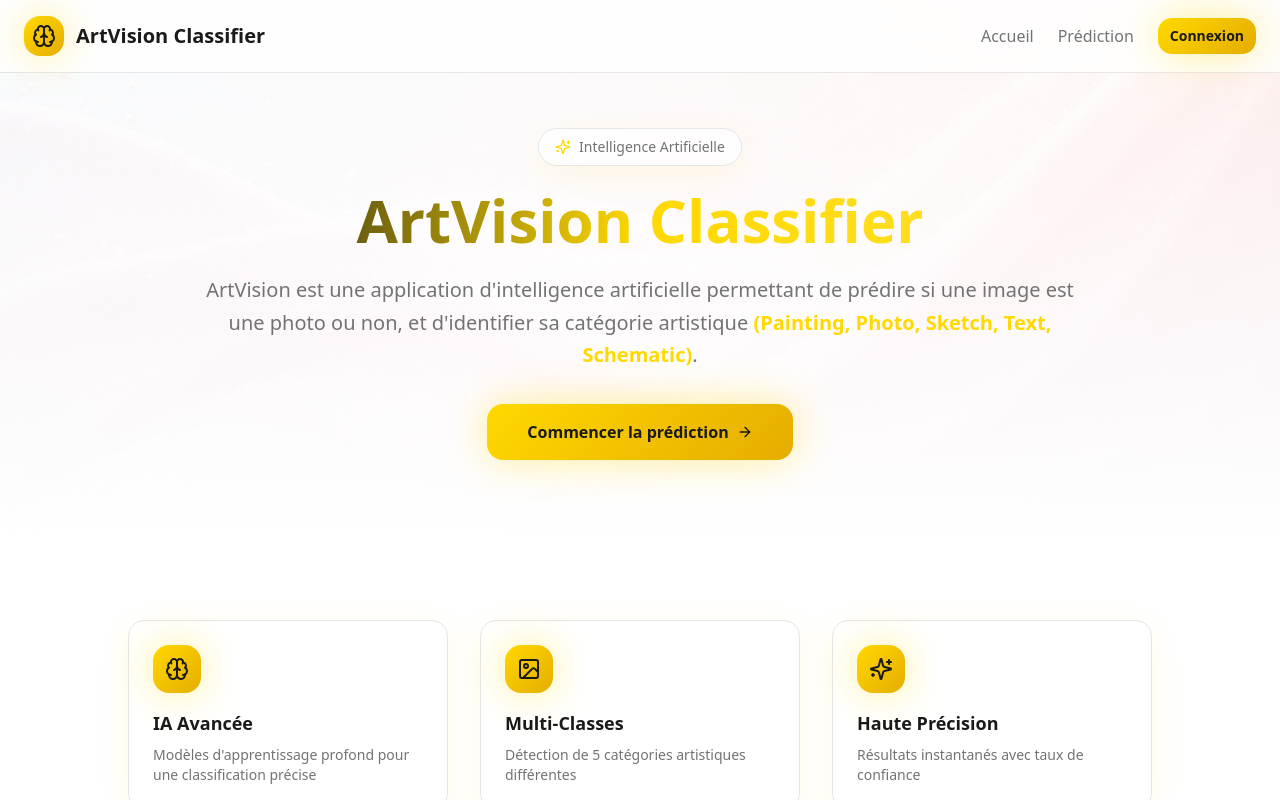
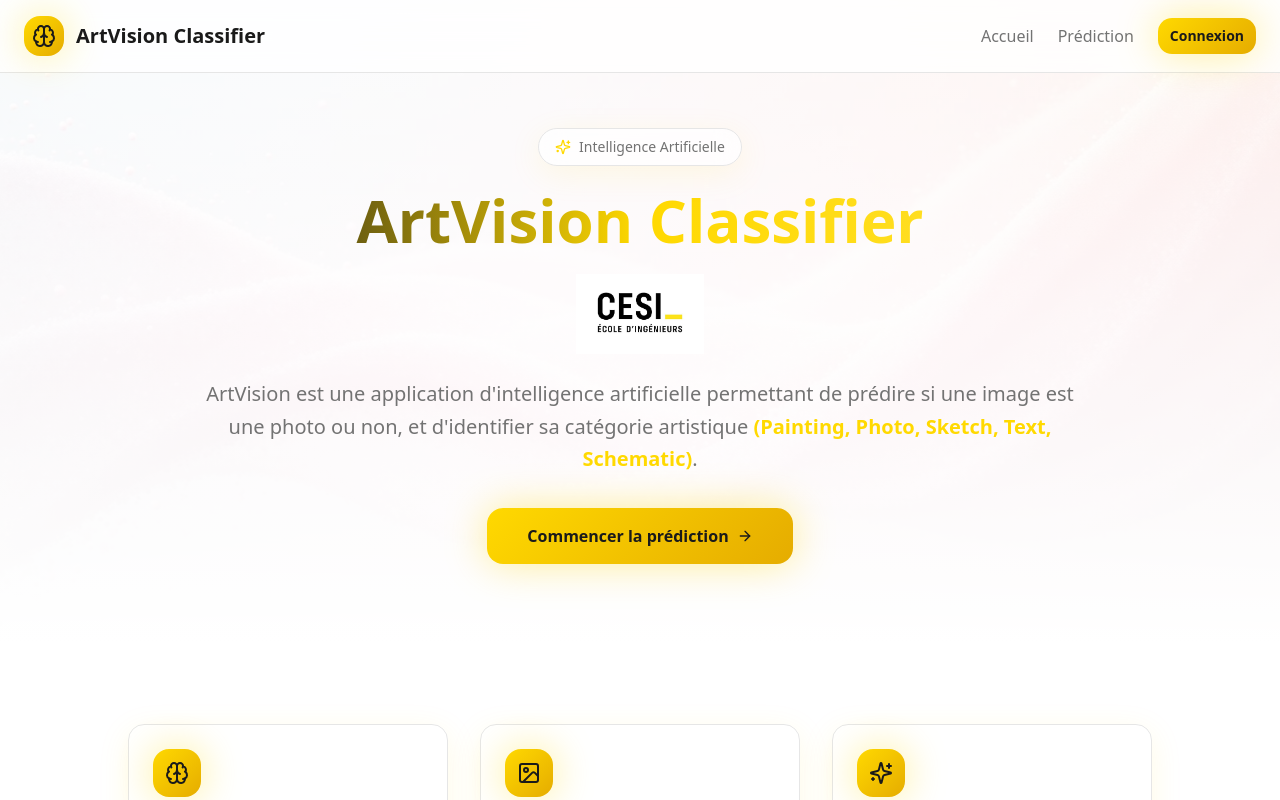
Before and after one commit to Abdelhamidabida/pixel-palette-classifier, a React (Vite) app: page / in a window 1280 px wide. Shown: the top 800 px of the page. Built offline with nearby package versions, Linux system fonts and the light colour scheme; the HTML template or start-up script is replaced by a standard one.

Commit message:
feat: Add CESI logo to Home page

```diff
--- a/src/pages/Home.tsx
+++ b/src/pages/Home.tsx
@@ -4,6 +4,7 @@ import TeamCard from "@/components/TeamCard";
 import Navbar from "@/components/Navbar";
 import Footer from "@/components/Footer";
 import heroBg from "@/assets/hero-bg-pink.jpg";
+import cesiLogo from "@/assets/cesi-logo.png";
 import { ArrowRight, Brain, Image as ImageIcon, Sparkles } from "lucide-react";
 
 const Home = () => {
@@ -42,6 +43,14 @@ const Home = () => {
             <h1 className="text-5xl md:text-6xl font-bold mb-6 bg-gradient-to-r from-secondary via-primary to-primary-glow bg-clip-text text-transparent">
               ArtVision Classifier
             </h1>
+
+            <div className="flex justify-center mb-6">
+              <img
+                src={cesiLogo}
+                alt="CESI École d'Ingénieurs"
+                className="h-16 md:h-20 object-contain"
+              />
+            </div>
 
             <p className="text-xl text-muted-foreground mb-8 leading-relaxed">
               ArtVision est une application d'intelligence artificielle permettant de prédire
```
